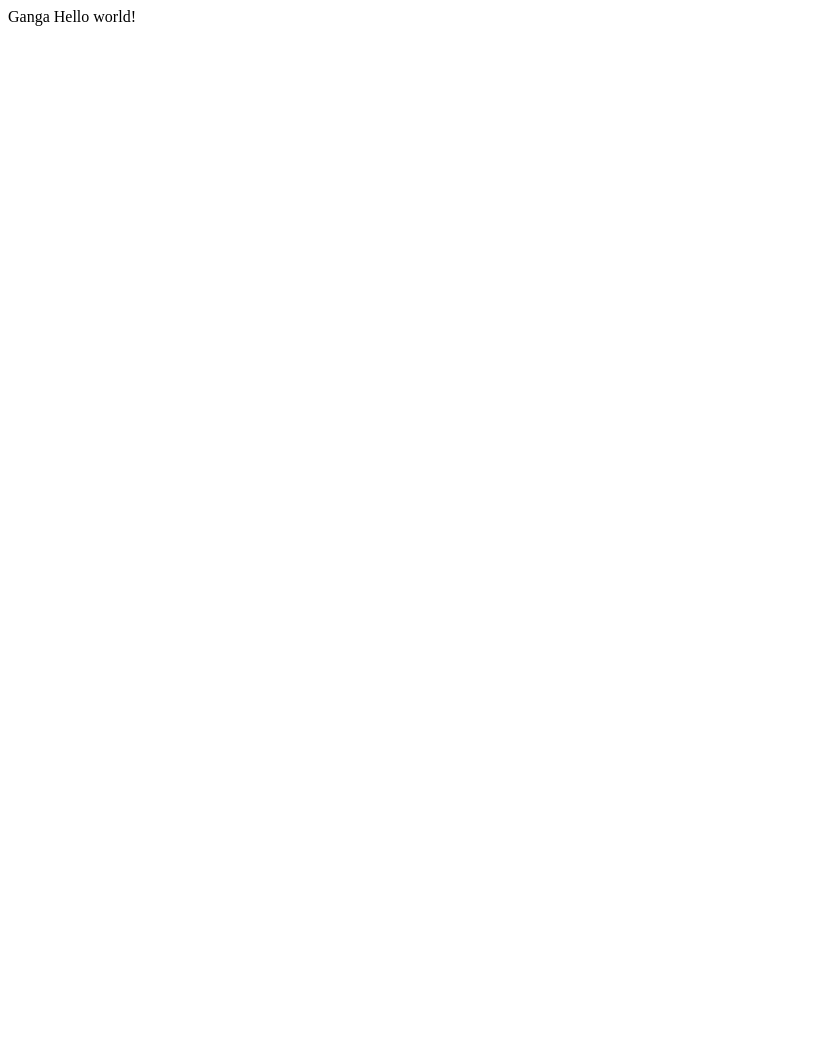
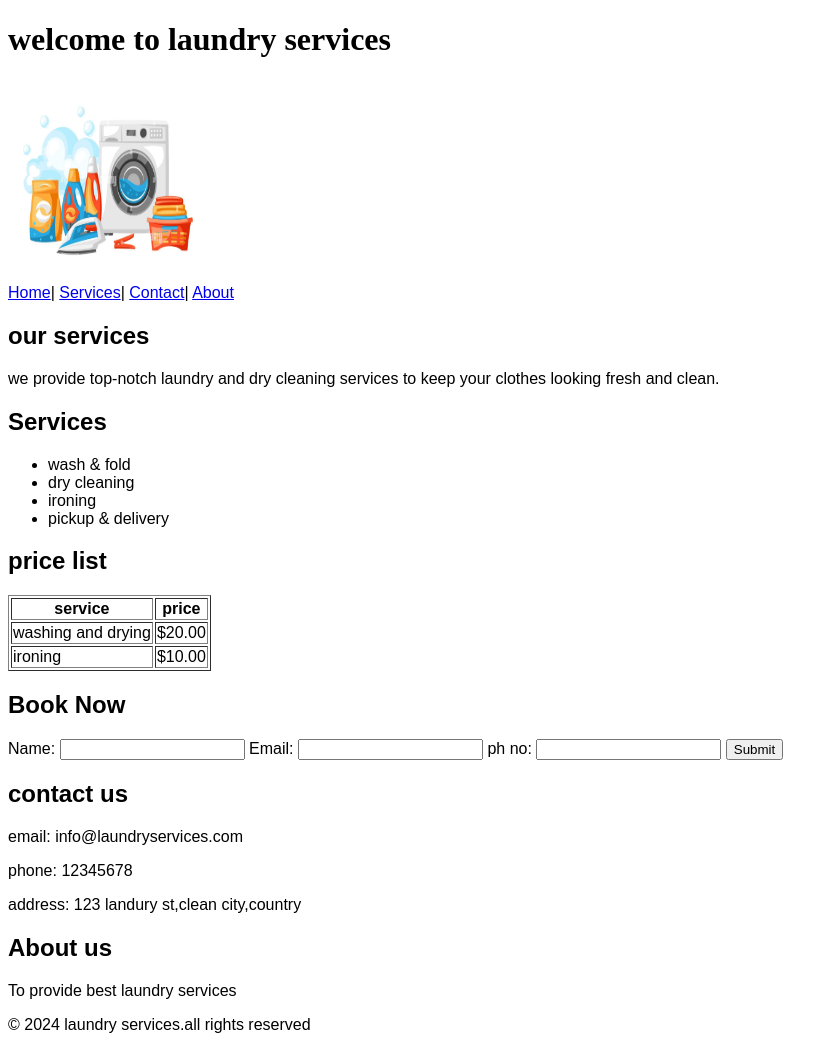
Before and after one commit to Ganga-15/Webpage, a plain HTML site: page index.html in a window 1280 px wide. Shown: the whole page, without its empty margins (0-838 px from the left). Before the commit the page ends 800 px from the top, so only its background shows below. Drawn offline with Linux system fonts and the light colour scheme.

Commit message:
Add files via upload

```diff
--- a/index.html
+++ b/index.html
@@ -1,26 +1,72 @@
 <!DOCTYPE html>
-
-<html>
-
-
-<head>
-
+<html lang="en">
     <title>
-
-        First Web Page
-
+        Ganga laundry services
     </title>
-
-</head>
-
-
-<body>
-
-    Ganga
-    Hello world!
-
-
-</body>
-
-
+    <header>
+        <h1>
+            welcome to laundry services
+        </h1>
+        <img src="drymachine.jpg" height="200px" width="200px" alt="laundry image">
+    </header>
+    <body>
+        <font face="arial"</font>
+    <nav>
+        <a href="#home">Home</a>|
+        <a href="#services">Services</a>|
+        <a href="#contact">Contact</a>|
+        <a href="#about">About</a>
+    </nav>
+    </body>
+    <section id="home">
+        <h2>our services</h2>
+        <p>
+            we provide top-notch laundry and dry cleaning services to keep your clothes looking fresh and clean.
+        </p>
+    </section>
+    <section id="services">
+        <h2> Services</h2>
+        <ul>
+            <li> wash & fold</li>
+            <li>dry cleaning</li>
+            <li>ironing</li>
+            <li>pickup & delivery</li>
+        </ul>
+<h1> price list</h1>
+<table border="1px" cell padding="10px">
+    <th> service</th>
+    <th>price</th>
+    <tr>
+        <td>washing and drying</td>
+        <td>$20.00</td>
+    </tr>
+    <tr>
+    <td>ironing</td>
+    <td>$10.00</td>
+    </tr>
+    </table>
+    <h1>Book Now</h1>
+    <from>
+        <label>Name:</label>
+        <input type="text">
+        <label>Email:</label>
+        <input type="text">
+        <label> ph no:</label>
+        <input type="number">
+        <input type="submit">
+    </from>
+    </section>
+    <section id="contact">
+        <h2> contact us</h2>
+        <p> email: info@laundryservices.com</p>
+        <p> phone: 12345678</p>
+        <p> address: 123 landury st,clean city,country</p>
+    </section>
+    <section id="about">
+        <h2>About us</h2>
+        <p> To provide best laundry services </p>
+    </section>
+    <footer>
+        <p> &copy; 2024 laundry services.all rights reserved</p>
+    </footer>
 </html>
```
Also changed, not shown: drymachine.jpg (added).
